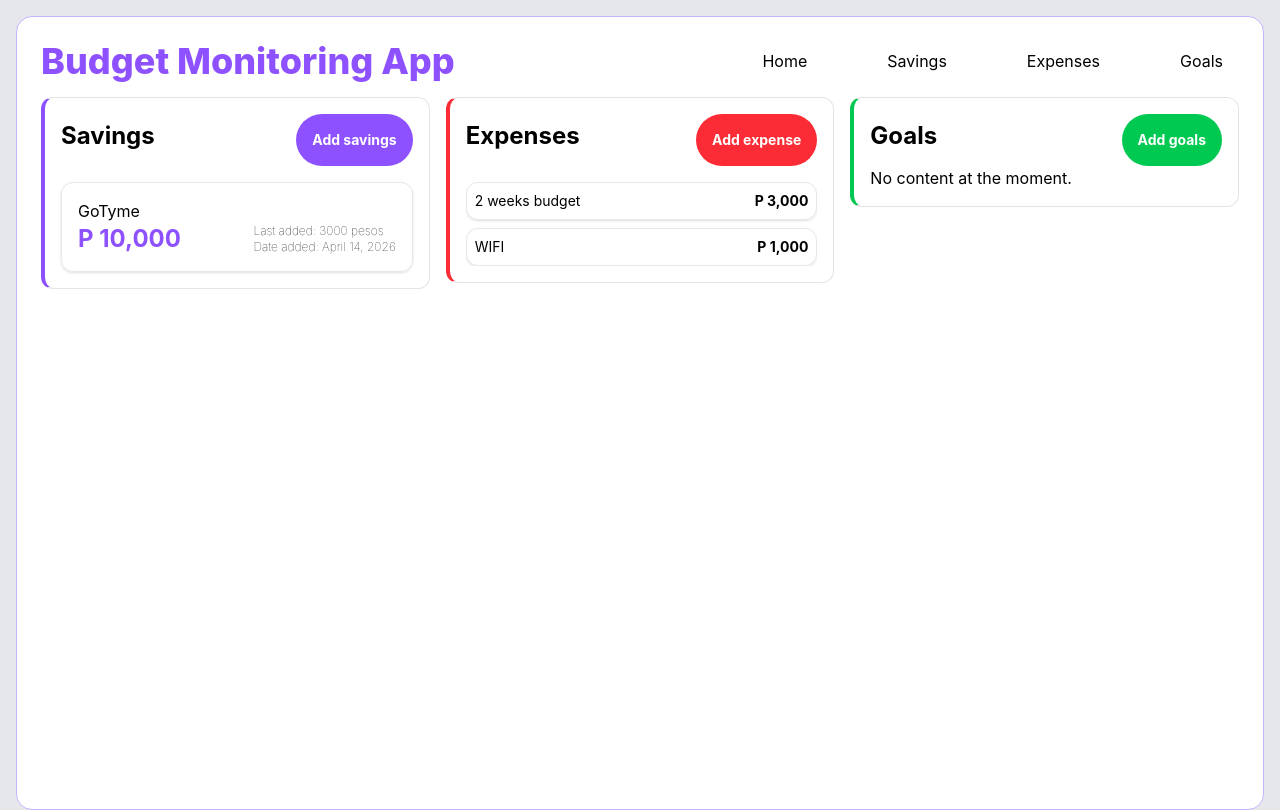
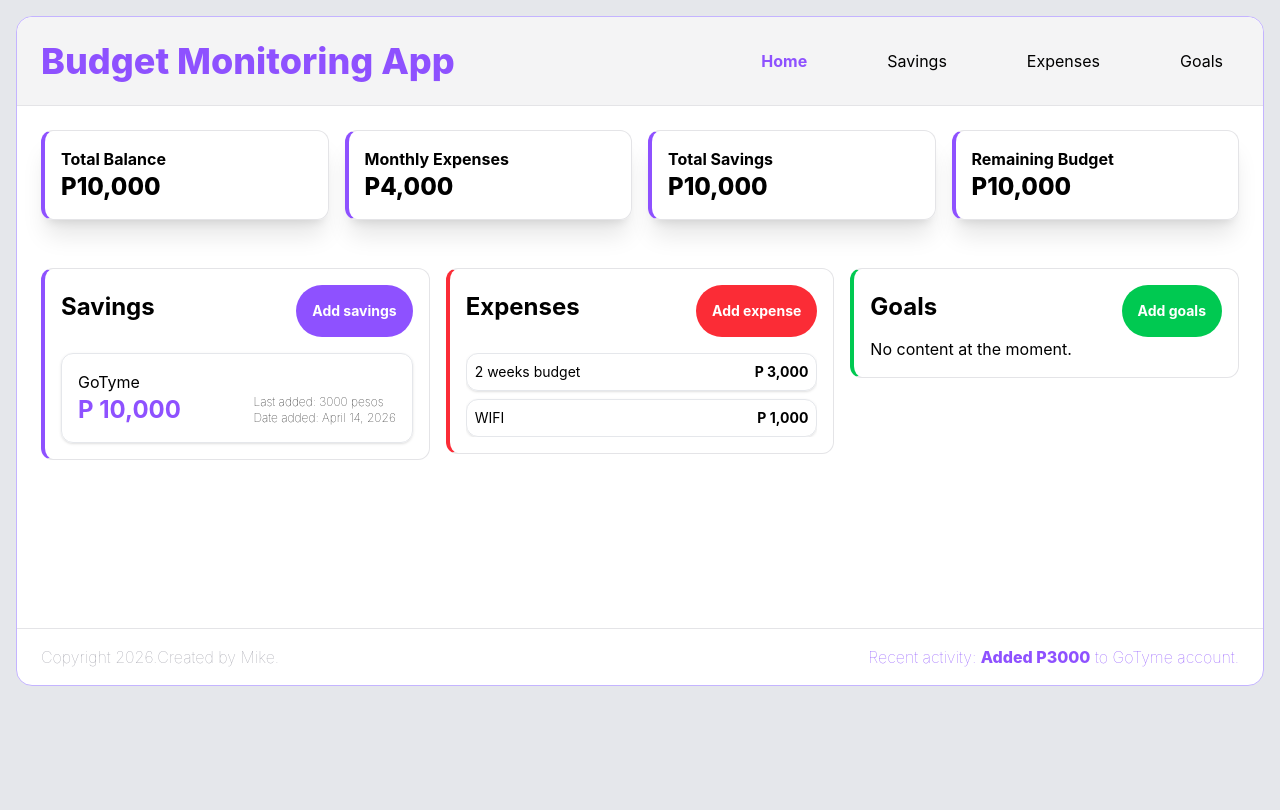
Before and after one commit to k1emmm/savingsapp, a website: page index.html in a window 1280 px wide. Drawn offline with Linux system fonts and the light colour scheme.

Commit message:
Style: Added minor styling to home, added footer

```diff
--- a/index.html
+++ b/index.html
@@ -8,26 +8,81 @@
   </head>
   <body class="bg-gray-200 h-screen p-4 font-inter">
     <main
-      class="bg-white p-6 rounded-2xl mx-auto container flex border border-violet-300 flex-wrap"
+      class="bg-white rounded-2xl mx-auto container flex border border-violet-300 flex-wrap"
+    >
+      <!-- header container -->
+      <div
+        class="flex justify-between w-full border-b border-zinc-200 bg-zinc-100 p-6 rounded-t-2xl"
       >
         <section class="text-violet-500 w-1/2">
-        <h1 class="text-4xl font-extrabold pb-4">Budget Monitoring App</h1>
+          <h1 class="text-4xl font-extrabold">Budget Monitoring App</h1>
         </section>
 
-      <header class="w-1/2 pb-4">
+        <header class="w-1/2">
           <nav aria-label="Primary" class="px-4">
             <ul class="flex justify-end gap-20 py-2">
-            <li><a href="/" class="hover:text-violet-500">Home</a></li>
-            <li><a href="/about" class="hover:text-violet-500">Savings</a></li>
+              <li>
+                <a href="/" class="text-violet-500 font-bold">Home</a>
+              </li>
+              <li>
+                <a href="/about" class="hover:text-violet-500">Savings</a>
+              </li>
               <li>
                 <a href="/projects" class="hover:text-violet-500">Expenses</a>
               </li>
-            <li><a href="/contact" class="hover:text-violet-500">Goals</a></li>
+              <li>
+                <a href="/contact" class="hover:text-violet-500">Goals</a>
+              </li>
             </ul>
           </nav>
         </header>
+      </div>
 
-      <section class="w-full flex space-x-4 h-[calc(100vh-14vh)]">
+      <!-- content container -->
+      <section class="w-full flex space-x-4 p-6">
+        <!-- total balance -->
+        <div
+          class="w-1/4 rounded-xl h-fit py-4 border-zinc-200 p-2 border flex flex-col border-l-violet-500 border-l-4 shadow-xl"
+        >
+          <div class="px-2">
+            <h2 class="font-bold">Total Balance</h2>
+            <p class="font-extrabold text-2xl">P10,000</p>
+          </div>
+        </div>
+
+        <!-- expenses -->
+        <div
+          class="w-1/4 rounded-xl h-fit py-4 border-zinc-200 p-2 border flex flex-col border-l-violet-500 border-l-4 shadow-xl"
+        >
+          <div class="px-2">
+            <h2 class="font-bold">Monthly Expenses</h2>
+            <p class="font-extrabold text-2xl">P4,000</p>
+          </div>
+        </div>
+
+        <!-- total savings -->
+        <div
+          class="w-1/4 rounded-xl h-fit py-4 border-zinc-200 p-2 border flex flex-col border-l-violet-500 border-l-4 shadow-xl"
+        >
+          <div class="px-2">
+            <h2 class="font-bold">Total Savings</h2>
+            <p class="font-extrabold text-2xl">P10,000</p>
+          </div>
+        </div>
+
+        <!-- remaining budget for the week -->
+        <div
+          class="w-1/4 rounded-xl h-fit py-4 border-zinc-200 p-2 border flex flex-col border-l-violet-500 border-l-4 shadow-xl"
+        >
+          <div class="px-2">
+            <h2 class="font-bold">Remaining Budget</h2>
+            <p class="font-extrabold text-2xl">P10,000</p>
+          </div>
+        </div>
+      </section>
+
+      <!-- savings, expenses, goals row -->
+      <section class="w-full flex space-x-4 h-96 p-6">
         <!-- Savings -->
         <div
           class="w-1/3 rounded-xl h-fit border-zinc-200 p-4 border flex flex-col border-l-violet-500 border-l-4"
@@ -100,6 +155,23 @@
           <p>No content at the moment.</p>
         </div>
       </section>
+
+      <!-- footer -->
+      <section
+        class="px-6 py-4 border w-full rounded-b-2xl border-t-zinc-200 border-b-0 border-l-0 border-r-0 font-thin text-zinc-400 flex justify-between"
+      >
+        <div class="flex">
+          <p>Copyright 2026.</p>
+          <p>Created by Mike.</p>
+        </div>
+
+        <div class="text-violet-500">
+          <p>
+            Recent activity: <b class="font-extrabold">Added P3000</b> to GoTyme
+            account.
+          </p>
+        </div>
+      </section>
     </main>
   </body>
 </html>
```
Also changed, not shown: src/output.css. Lines whose indentation alone changed are shown as unchanged.
